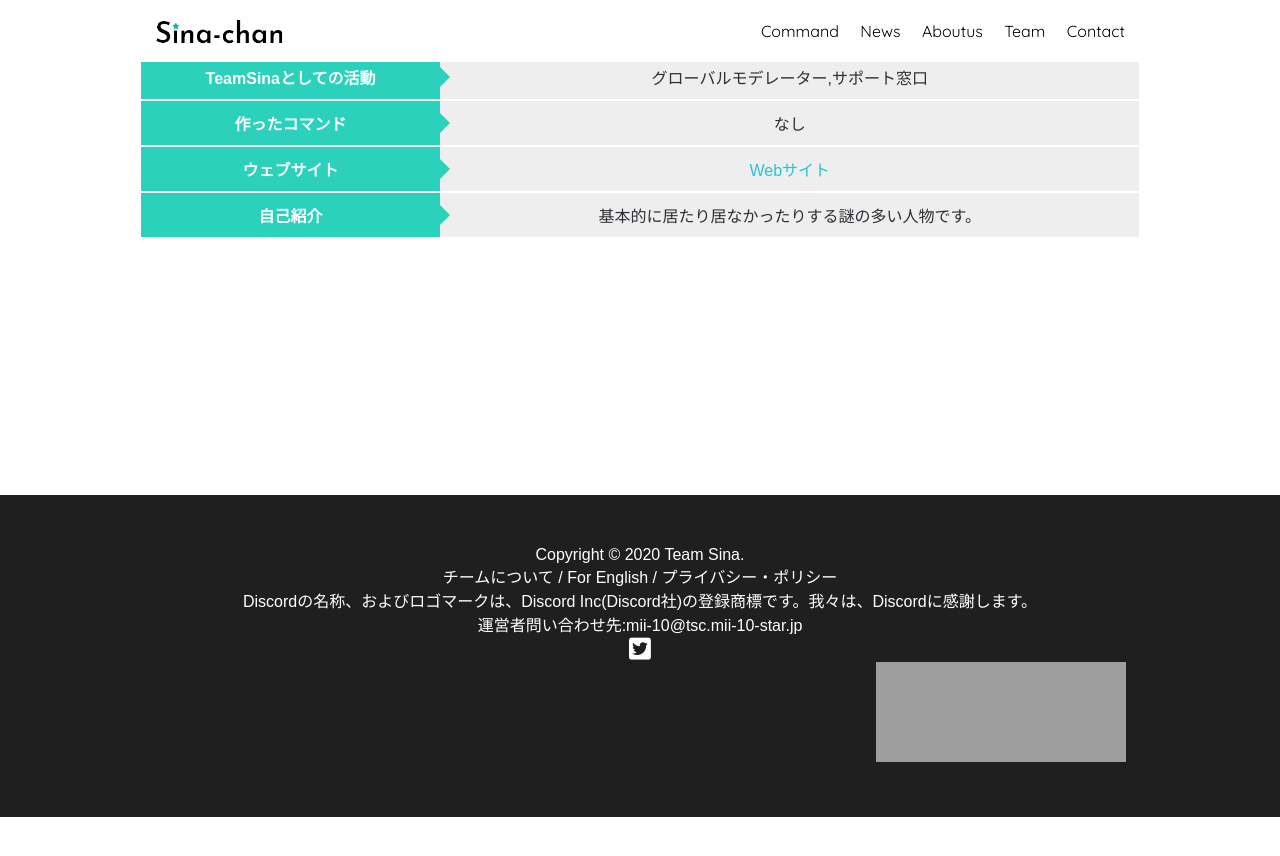
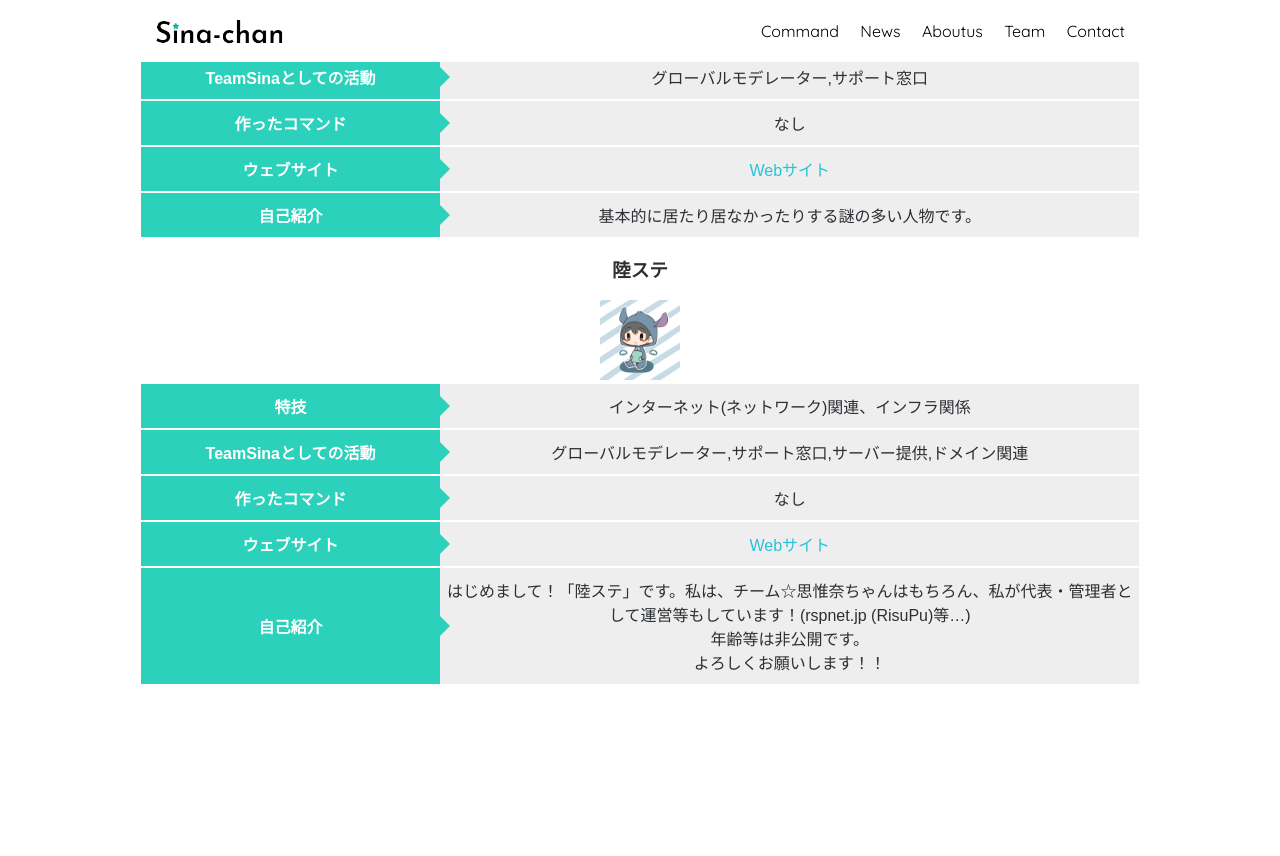
Before and after one commit to SinaKitagami/sinakitagami.github.io, a Jekyll site: the page built from aboutus.md, in a window 1280 px wide and 900 px high, scrolled down 3675 px. Shown: the top 856 px of the window. Built offline with Jekyll 4.4.1, drawn with Linux system fonts in a browser that asks for light colours; nearby versions of some CDN libraries; before the commit the page ends 4492 px from its top, so only the background shows below that; grey boxes are pictures that could not be loaded.

Commit message:
ヘルプ書き直した&記事書いた&りくちゃんこを追加

```diff
--- a/_data/team.yml
+++ b/_data/team.yml
@@ -96,3 +96,13 @@
   website: https://emeguri.pinklink.jp/
   website2: none
   w-s: Webサイト
+
+- name: 陸ステ
+  skill: インターネット(ネットワーク)関連、インフラ関係
+  command: なし
+  permission: グローバルモデレーター,サポート窓口,サーバー提供,ドメイン関連
+  introduction: はじめまして！「陸ステ」です。私は、チーム☆思惟奈ちゃんはもちろん、私が代表・管理者として運営等もしています！(rspnet.jp (RisuPu)等…)<br>年齢等は非公開です。<br>よろしくお願いします！！
+  img: riku.png
+  website: https://risupu.jp/
+  website2: none
+  w-s: Webサイト
```
Also changed, not shown: _posts/NEWS/2020-03-07-newaddress.md (added, +17 -0 lines), help.md (+1 -1 lines), img/teammember/riku.png (added).
